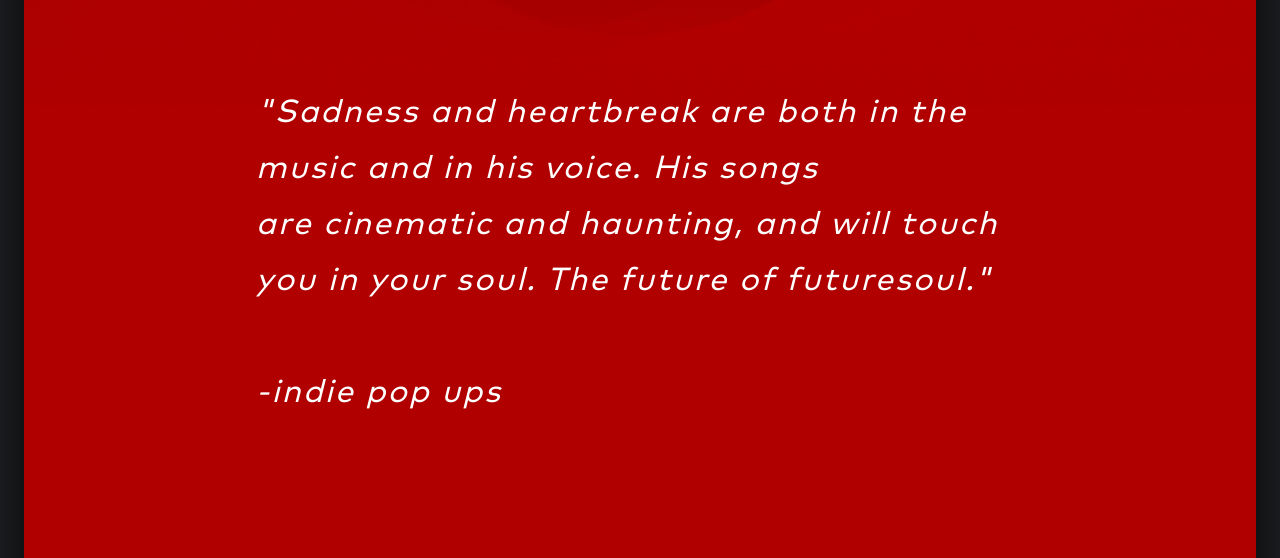
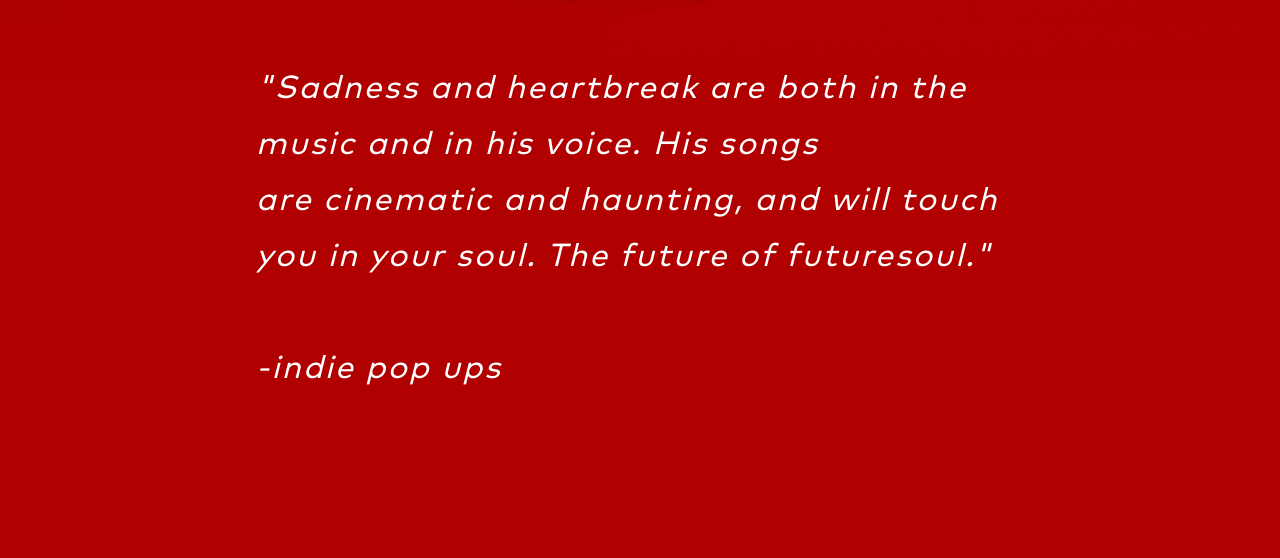
Before and after one commit to ryanincolor/ok, a Gatsby site: page / in a window 1280 px wide. Shown: the part 718-1276 px from the top of the page. Built offline with nearby package versions, Linux system fonts and the light colour scheme; Gatsby itself is replaced by a stand-in of ours.

Commit message:
remove border

```diff
--- a/src/styles/global.css
+++ b/src/styles/global.css
@@ -16,11 +16,4 @@ body {
 }
 
 @media (min-width: 768px) {
-  .layout {
-    margin-top: 24px;
-    margin-left: 24px;
-    margin-right: 24px;
-    margin-bottom: 24px;
-    box-shadow: 0px 0px 56px rgba(0, 0, 0, 0.80);
-  }
 }
```
